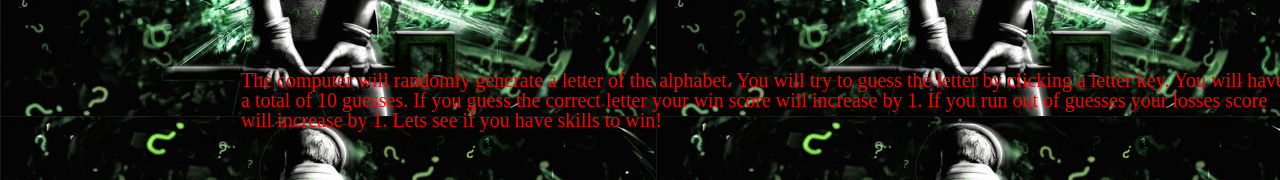
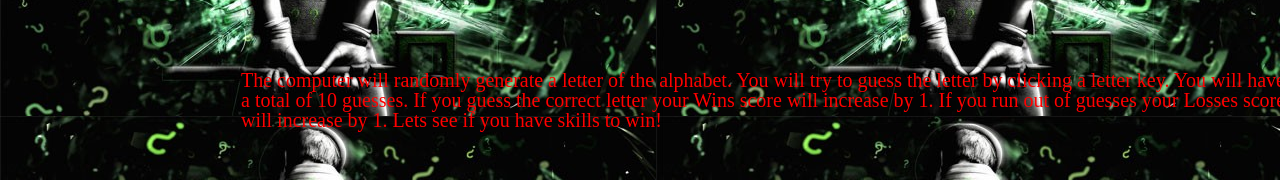
Before and after one commit to nicholasmerritt99/Psychic-Game, a plain HTML site: page index.html in a window 1280 px wide. Shown: the part 570-750 px from the top of the page. Drawn offline with nearby package versions, Linux system fonts and the light colour scheme.

Commit message:
added to my html

```diff
--- a/index.html
+++ b/index.html
@@ -24,8 +24,8 @@
         <h3 class="row" id="instructions">Instructions</h3>
         <p class="row" id="instructionsparagraph">
             The computer will randomly generate a letter of the alphabet. You will try to guess the letter by clicking a letter key.
-            You will have a total of 10 guesses. If you guess the correct letter your win score will increase by 1.
-            If you run out of guesses your losses score will increase by 1. Lets see if you have skills to win!
+            You will have a total of 10 guesses. If you guess the correct letter your Wins score will increase by 1.
+            If you run out of guesses your Losses score will increase by 1. Lets see if you have skills to win!
         </p>
 
     </div>
```
